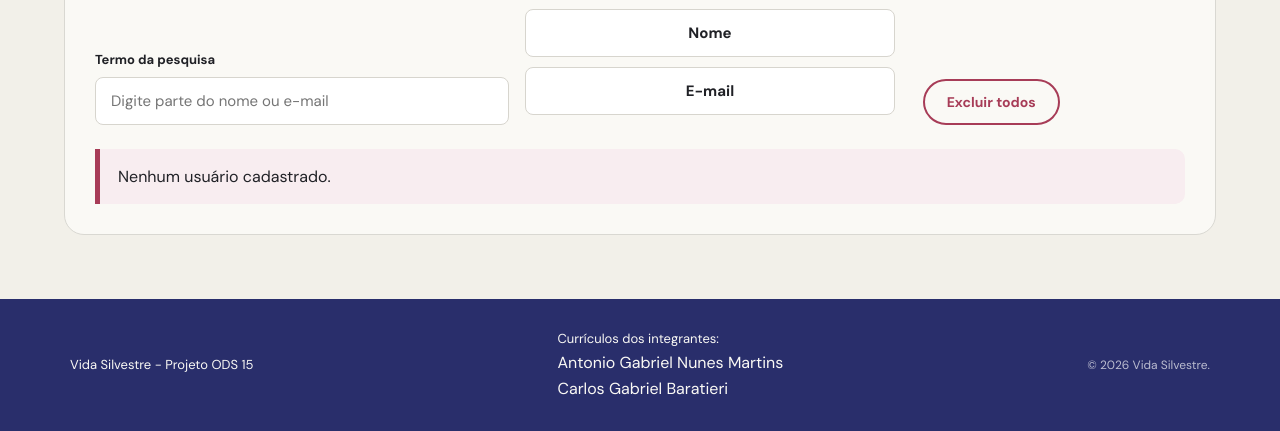
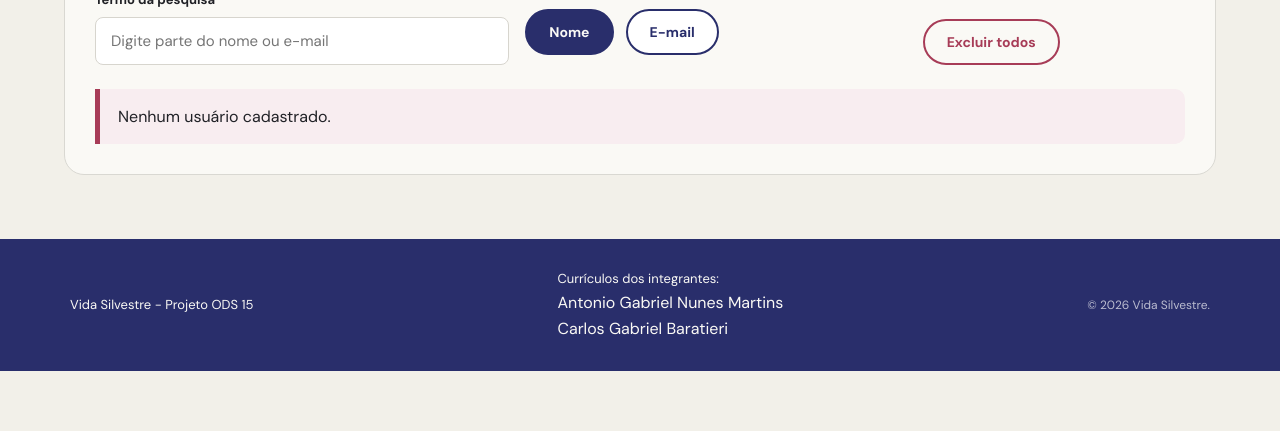
Before and after one commit to CgB-system/EC47C-WebFront-End-C71-2026.02, a plain HTML site: page adm.html in a window 1280 px wide. Shown: the part 654-1085 px from the top of the page. After the commit the page ends 1025 px from the top, so only its background shows below. Drawn offline with nearby package versions, Linux system fonts and the light colour scheme.

Commit message:
Update adm.css

```diff
--- a/styles/adm.css
+++ b/styles/adm.css
@@ -109,13 +109,11 @@
 
 .campo-busca {
   width: 38%;
-  min-width: 250px;
   margin-right: 16px;
 }
 
 .campo-filtro {
   width: 35%;
-  min-width: 210px;
   margin-right: 16px;
 }
 
@@ -184,9 +182,29 @@
 
 .confirmacao {
   display: none;
+  width: 90%;
+  max-width: 560px;
+  margin: 20px auto;
+  padding: 20px 24px;
 }
 
 #mensagem-confirmacao {
   margin-bottom: 12px;
   color: #202126;
 }
+
+.campo-filtro .acoes input {
+  width: auto;
+  padding: 12px 22px;
+  border: 2px solid #292e6b;
+  border-radius: 999px;
+  background: white;
+  color: #292e6b;
+  font-size: 14px;
+  font-weight: 700;
+}
+
+.campo-filtro .acoes input.campo-ativo {
+  background: #292e6b;
+  color: #faf9f5;
+}
```
